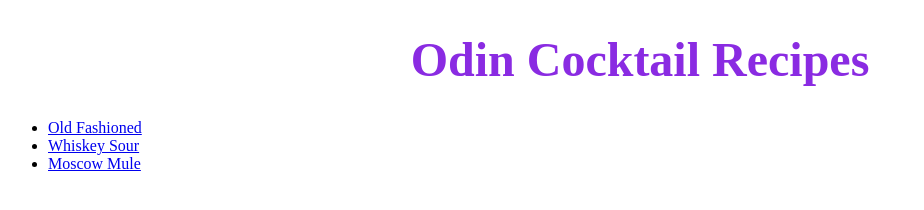
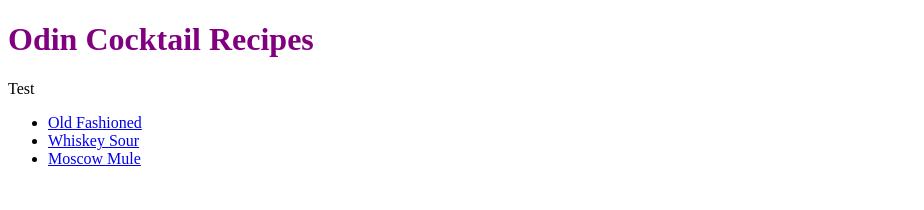
Before and after one commit to ruebushcube/odin.recipes, a plain HTML site: page index.html in a window 1280 px wide. Shown: the whole page, without its empty margins (0-924 px from the left). Drawn offline with Linux system fonts and the light colour scheme.

Commit message:
Toubleshoot <css> Not Taking Affect

```diff
--- a/index.html
+++ b/index.html
@@ -6,7 +6,8 @@
         <link rel="stylesheet" href="styles.css">
     </head>
     <body>
-        <h1 class="header">Odin Cocktail Recipes</h1>
+        <h1>Odin Cocktail Recipes</h1>
+        <p>Test</p>
         <ul>
             <li><a href="cocktail-recipes/oldfashioned.html">Old Fashioned</a></li>
             <li><a href="cocktail-recipes/whiskeysour.html">Whiskey Sour</a></li>
--- a/styles.css
+++ b/styles.css
@@ -1,6 +1,3 @@
-.header {
-    text-align: center;
-    font-family: 'Times New Roman', Times, serif;
-    color: blueviolet;
-    font-size: 48px;
+h1 {
+    color: purple;
 }
```
